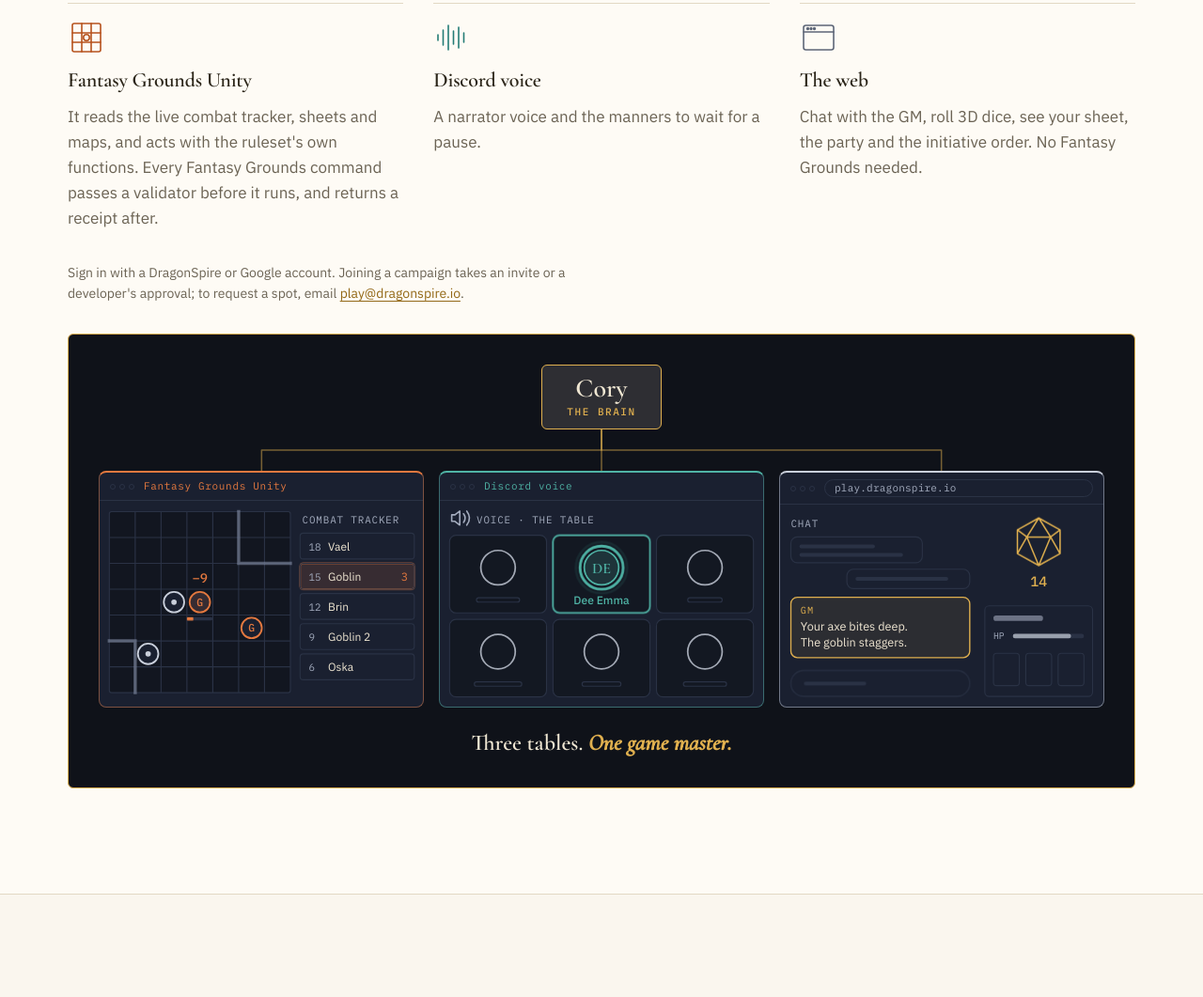
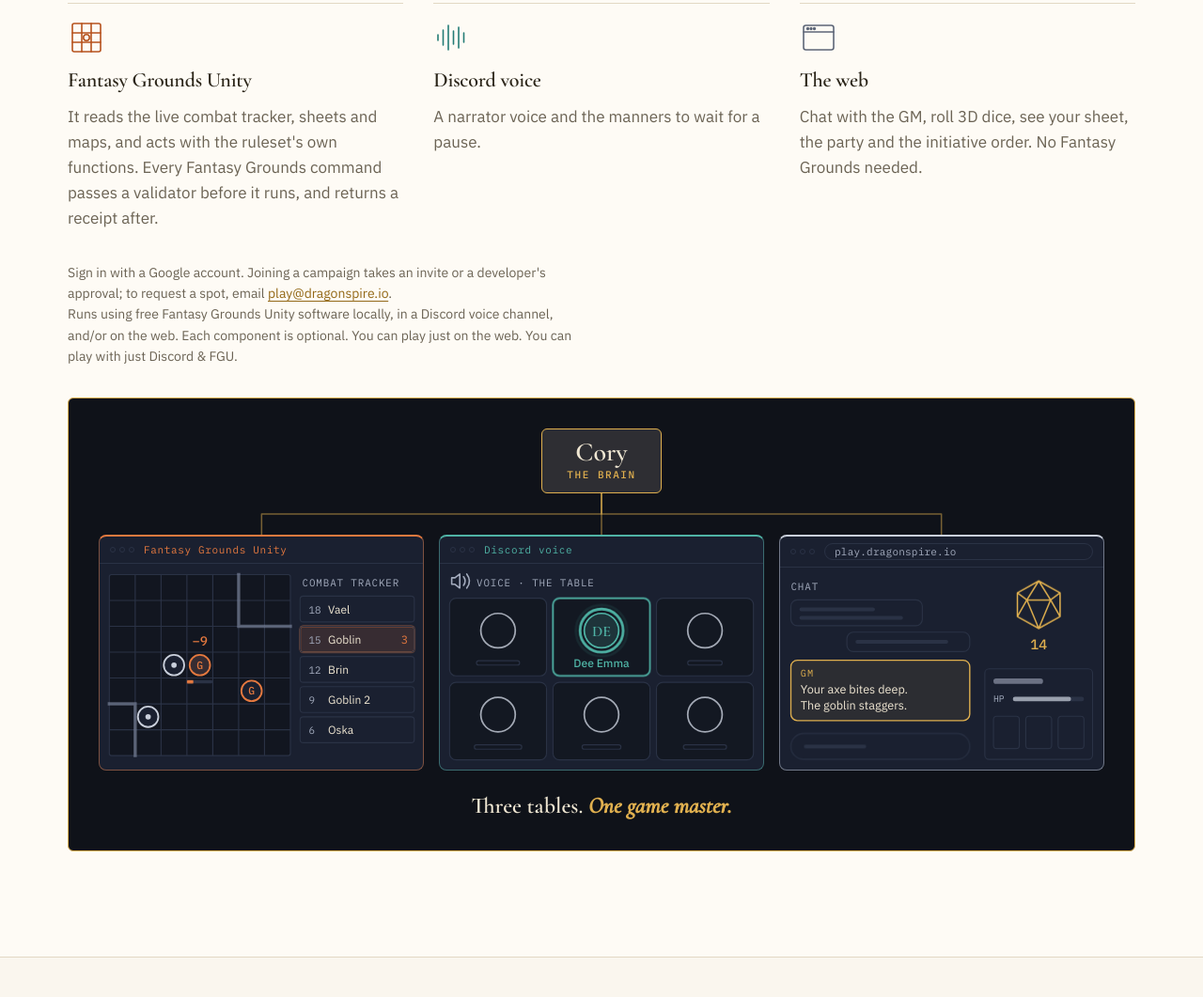
Before and after one commit to beanpotphotos/dragonspireinteractive.com, a plain HTML site: page product.html in a window 1280 px wide. Shown: the part 1332-2393 px from the top of the page at 94% size. Drawn offline with nearby package versions, Linux system fonts and the light colour scheme.

Commit message:
Update sign-in and requirements copy
Co-Authored-By: Claude Sonnet 5.5 <noreply@anthropic.com>

```diff
--- a/product.html
+++ b/product.html
@@ -100,7 +100,7 @@
           <p>Chat with the GM, roll 3D dice, see your sheet, the party and the initiative order. No Fantasy Grounds needed.</p>
         </li>
       </ul>
-      <p class="small muted">Sign in with a DragonSpire or Google account. Joining a campaign takes an invite or a developer's approval; to request a spot, email <a href="mailto:play@dragonspire.io">play@dragonspire.io</a>.</p>
+      <p class="small muted">Sign in with a Google account. Joining a campaign takes an invite or a developer's approval; to request a spot, email <a href="mailto:play@dragonspire.io">play@dragonspire.io</a>.<br>Runs using free Fantasy Grounds Unity software locally, in a Discord voice channel, and/or on the web. Each component is optional. You can play just on the web. You can play with just Discord &amp; FGU.</p>
       <!-- A5 (calm), shared with dragonspire.io -->
       <figure class="diagram-frame a5 a5--calm" aria-label="One game master at three tables: Cory, the brain, is wired to Fantasy Grounds Unity, where a goblin takes 9 damage and drops from 12 to 3 hit points, to Discord voice, where Dee Emma narrates, and to the web, where a d20 lands and the chat reads &quot;Your axe bites deep. The goblin staggers.&quot;">
         <div class="diagram-frame__panel">
```
